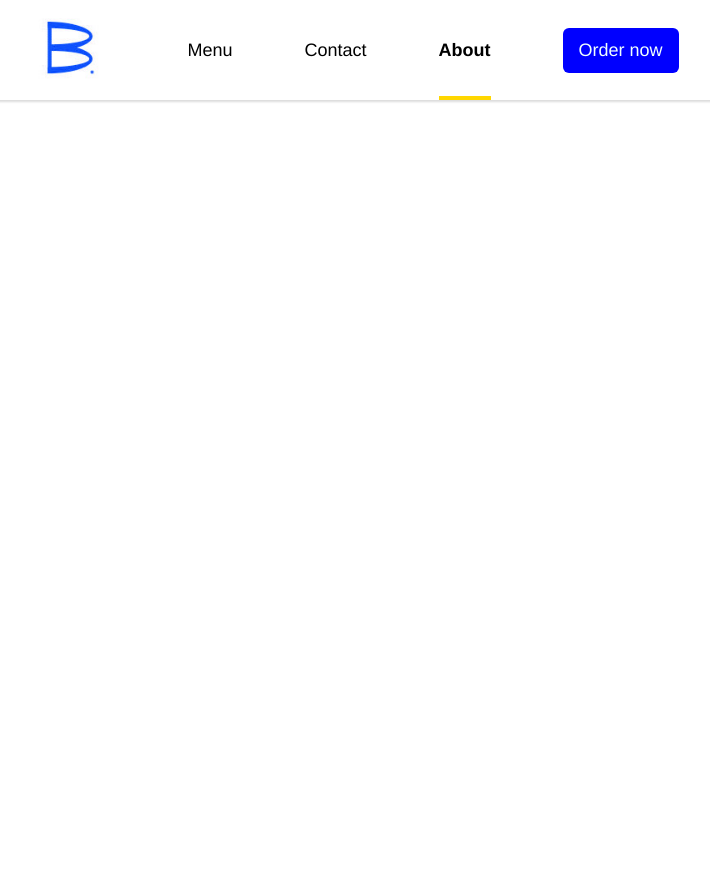
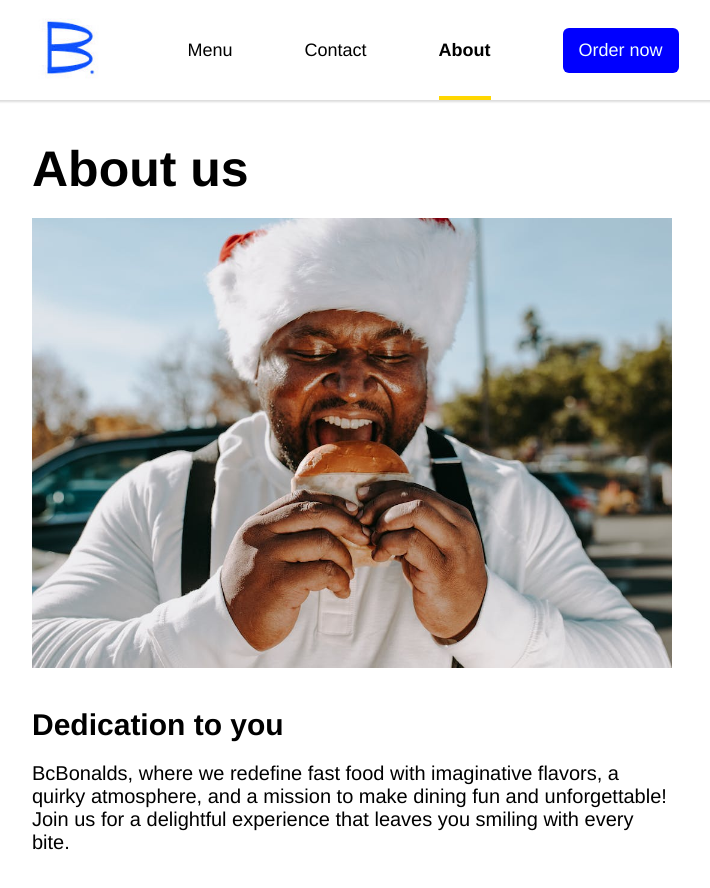
Before and after one commit to Jeffimenson/another_restaurant, a website built with webpack: page dist/index.html in a window 1280 px wide. Shown: the whole page, without its empty margins (288-998 px from the left). Before the commit the page ends 800 px from the top, so only its background shows below. Built offline with nearby package versions, Linux system fonts and the light colour scheme.

Commit message:
Make about page loader and make minor additions elsewhere in the dom generation code

```diff
--- a/src/index.js
+++ b/src/index.js
@@ -1,6 +1,7 @@
 import './style.css';
 
 import logo from './bcbonalds.jpg';
+import manEatingBurger from './man_eating_burger.jpeg';
 
 const body = document.querySelector('body');
 const content = document.querySelector('#content');
@@ -13,13 +14,14 @@ function createHeader(){
     const header = document.createElement('header');
     const logoImg = document.createElement('img');
     logoImg.src = logo;
+    logoImg.alt = 'logo';
     logoImg.classList.add('logo');
-    header.appendChild(logoImg);
+    header.append(logoImg);
 
     for (let i = 0; i < 3; i++){
         const newButton = document.createElement('button');
         newButton.classList.add('fake-link');
-        header.appendChild(newButton);
+        header.append(newButton);
         fakeLinks[i] = newButton;
     }
     fakeLinks[0].setAttribute('id', 'menu');
@@ -32,9 +34,9 @@ function createHeader(){
     const orderButton = document.createElement('button');
     orderButton.setAttribute('id', 'order');
     orderButton.textContent = 'Order now';
-    header.appendChild(orderButton);
+    header.append(orderButton);
 
-    body.appendChild(header);
+    body.prepend(header);
 }
 
 function loadAbout(aboutFakeLink, fakeLinks) {
@@ -42,6 +44,20 @@ function loadAbout(aboutFakeLink, fakeLinks) {
         fakeLink.classList.remove('selected');
     }));
     aboutFakeLink.classList.add('selected');
+
+    const heading1 = document.createElement('h1');
+    heading1.textContent = "About us";
+    content.append(heading1);
+    const img = document.createElement('img');
+    img.src = manEatingBurger;
+    img.alt = "man enjoying bcbonalds burger";
+    content.append(img);
+    const heading2 = document.createElement('h2');
+    heading2.textContent = "Dedication to you";
+    content.append(heading2);
+    const para = document.createElement('p');
+    para.textContent = "BcBonalds, where we redefine fast food with imaginative flavors, a quirky atmosphere, and a mission to make dining fun and unforgettable! Join us for a delightful experience that leaves you smiling with every bite.";
+    content.append(para);
 }
 
 /* make this here now lol
```
Also changed, not shown: dist/d8243cecb215e5ad41df.jpeg (added), dist/index.html, dist/main.js.
